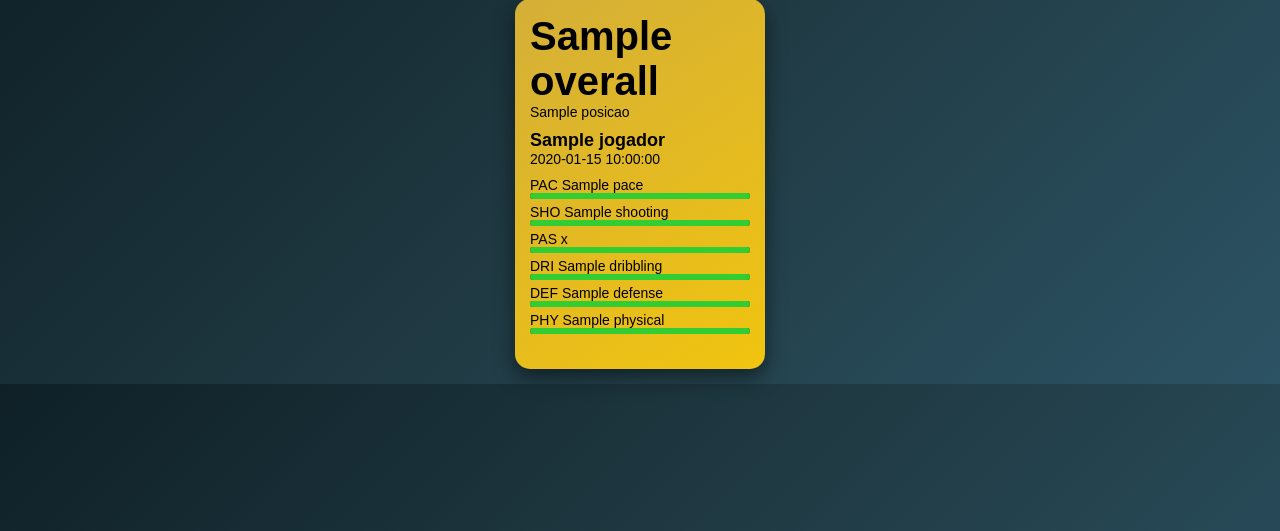
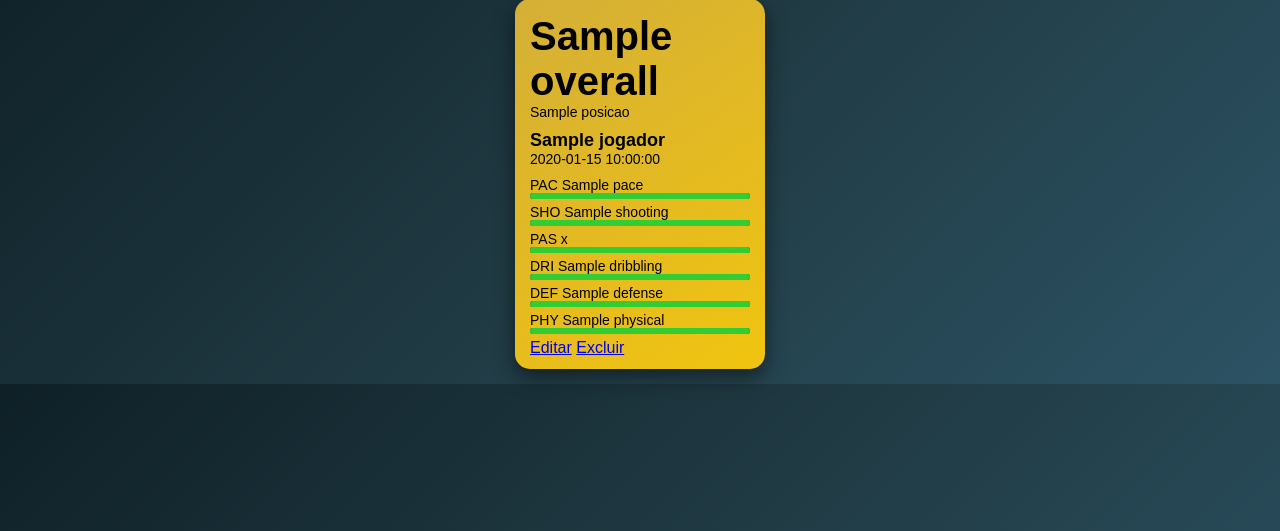
Before and after one commit to Tiagonaoeum-dev/Django-FIFA_FAKE, a Python web app: template jogadores/templates/jogadores/lista.html in a window 1280 px wide. Shown: the part 93-624 px from the top of the page. Run offline with Jinja, Linux system fonts and the light colour scheme; the template is opened without the code that fills it: most values are stand-ins (such as "Sample title", 1, 10 or a date in 2020).

Commit message:
Update lista.html

```diff
--- a/jogadores/templates/jogadores/lista.html
+++ b/jogadores/templates/jogadores/lista.html
@@ -117,7 +117,8 @@
             <div class="stat">PHY {{ jogador.physical }}</div>
             <div class="barra"><span style="width: {{ jogador.physical }}%;"></span></div>
 
-        </div>
+            <a href="/editar/{{ jogador.id }}">Editar</a>
+            <a href="/excluir/{{ jogador.id }}">Excluir</a>
 
     </div>
 {% endfor %}
```
